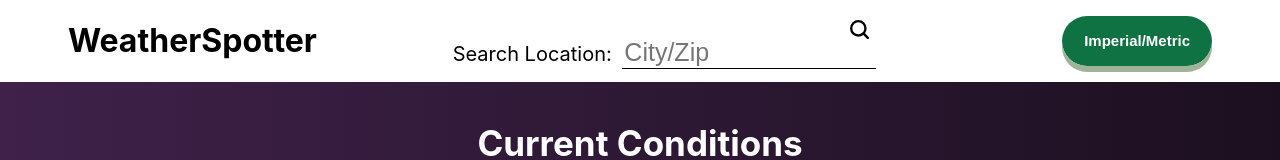
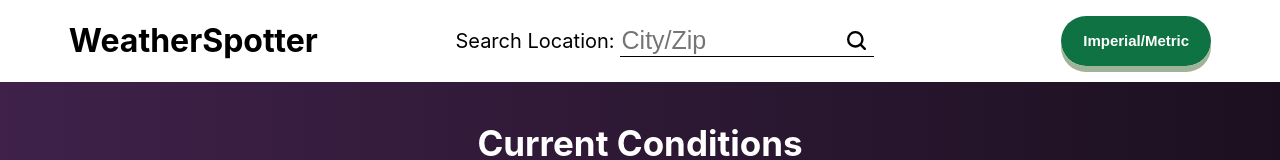
Before and after one commit to DJBlume/WeatherSpotter, a React (Create React App) app: page / in a window 1280 px wide. Shown: the top 160 px of the page. Built offline with nearby package versions, Linux system fonts and the light colour scheme; no server answers.

Commit message:
Update search position

```diff
--- a/src/styles/header.css
+++ b/src/styles/header.css
@@ -11,6 +11,10 @@
     margin-bottom: 30px;
     font-size: 20px;
     max-width: 375px;
+    display: flex;
+    justify-content: center;
+    align-items: center;
+    flex-wrap: wrap;
 }
 
 .location_input{
@@ -33,7 +37,7 @@
     position: relative;
     right: 42px;
     left: auto;
-    top: -8px;
+    top: 0px;
     bottom: auto;
 }
 
```
Also changed, not shown: package.json (line endings or trailing spaces), 2 other files (tests, documents, lock files or other folders).
